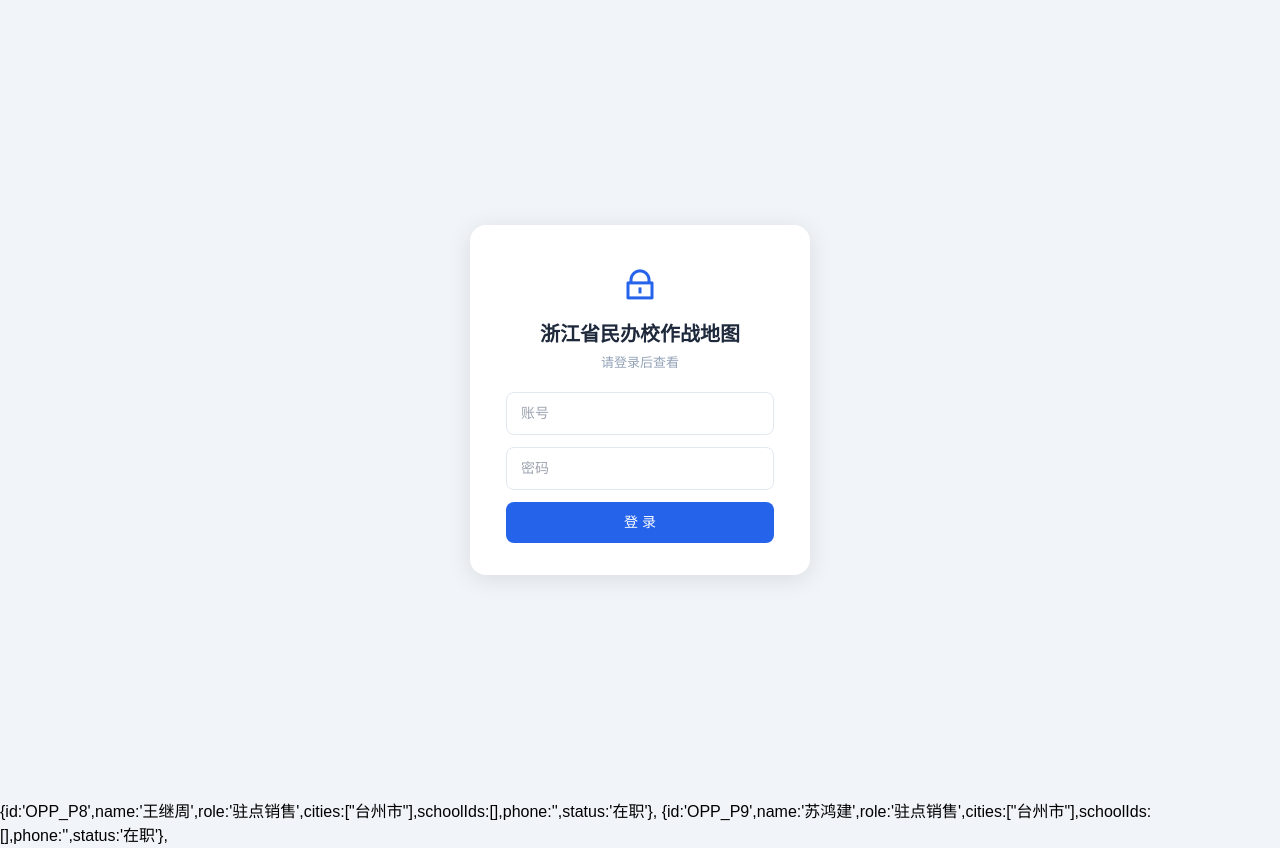
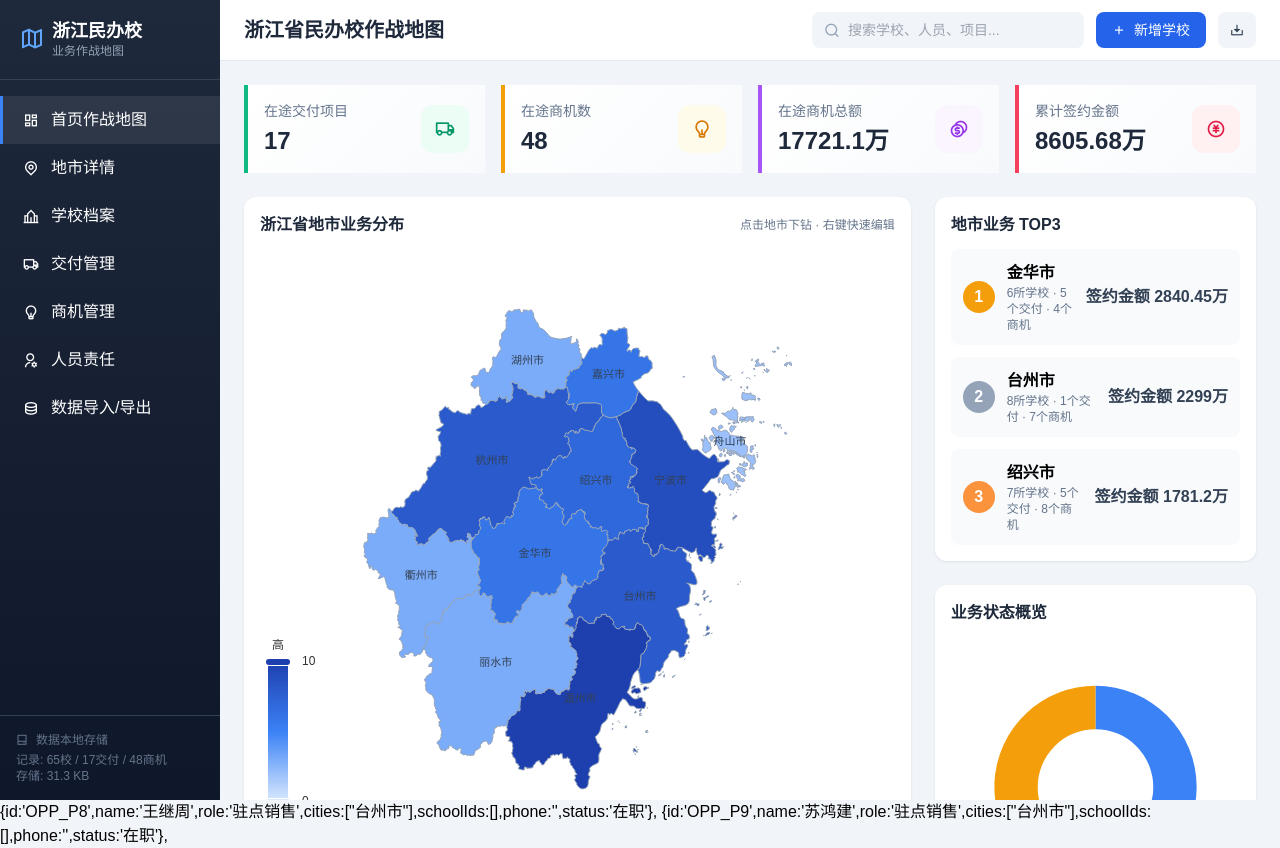
Before and after one commit to n3-ps/zhejiang-school-map, a website: page 浙江民办校作战地图.html in a window 1280 px wide. Drawn offline with nearby package versions, Linux system fonts and the light colour scheme.

Commit message:
fix: 移除登录界面

```diff
--- a/浙江民办校作战地图.html
+++ b/浙江民办校作战地图.html
@@ -54,33 +54,9 @@
     #contextMenu { position: fixed; background: #fff; border-radius: 8px; box-shadow: 0 10px 15px -3px rgba(0,0,0,.1); border: 1px solid #e2e8f0; padding: 4px 0; z-index: 100; min-width: 140px; display: none; }
     .context-item { padding: 8px 12px; cursor: pointer; font-size: 13px; display: flex; align-items: center; gap: 8px; }
     .context-item:hover { background: #f1f5f9; }
-    .login-overlay { position:fixed;inset:0;z-index:99999;display:flex;align-items:center;justify-content:center;background:#f1f5f9; }
-    .login-overlay.hidden { display:none; }
-    .login-card { background:#fff;padding:32px 36px;border-radius:16px;box-shadow:0 4px 24px rgba(0,0,0,.1);width:340px; }
-    .login-card input { width:100%;padding:10px 14px;margin-bottom:12px;border:1px solid #e2e8f0;border-radius:8px;font-size:14px;box-sizing:border-box;outline:none; }
-    .login-card input:focus { border-color:#2563eb; }
-    .login-card button { width:100%;padding:10px;background:#2563eb;color:#fff;border:none;border-radius:8px;font-size:14px;cursor:pointer; }
-    .login-card button:hover { background:#1d4ed8; }
   </style>
 </head>
 <body>
-<div id="loginOverlay" class="login-overlay">
-  <div class="login-card">
-    <div style="text-align:center;margin-bottom:20px">
-      <i class="ri-lock-line" style="font-size:36px;color:#2563eb"></i>
-      <h2 style="font-size:20px;font-weight:bold;color:#1e293b;margin-top:8px">浙江省民办校作战地图</h2>
-      <p style="color:#94a3b8;font-size:13px;margin-top:4px">请登录后查看</p>
-    </div>
-    <input type="text" id="loginAccount" placeholder="账号" onkeydown="if(event.key==='Enter')handleLogin()">
-    <input type="password" id="loginPassword" placeholder="密码" onkeydown="if(event.key==='Enter')handleLogin()">
-    <button onclick="handleLogin()">登 录</button>
-    <p id="loginError" class="hidden" style="color:#ef4444;font-size:13px;margin-top:10px;text-align:center">账号或密码错误</p>
-  </div>
-</div>
-<script>
-function handleLogin(){var a=document.getElementById('loginAccount').value;var p=document.getElementById('loginPassword').value;if(a==='2026'&&p==='fuhou123'){sessionStorage.setItem('loggedIn','1');document.getElementById('loginOverlay').classList.add('hidden');}else{document.getElementById('loginError').classList.remove('hidden');}}
-if(sessionStorage.getItem('loggedIn')){document.getElementById('loginOverlay').classList.add('hidden');}
-</script>
 <div id="app" class="flex h-screen overflow-hidden">
   <aside class="sidebar flex flex-col text-white flex-shrink-0">
     <div class="p-5 border-b border-slate-700">
```
